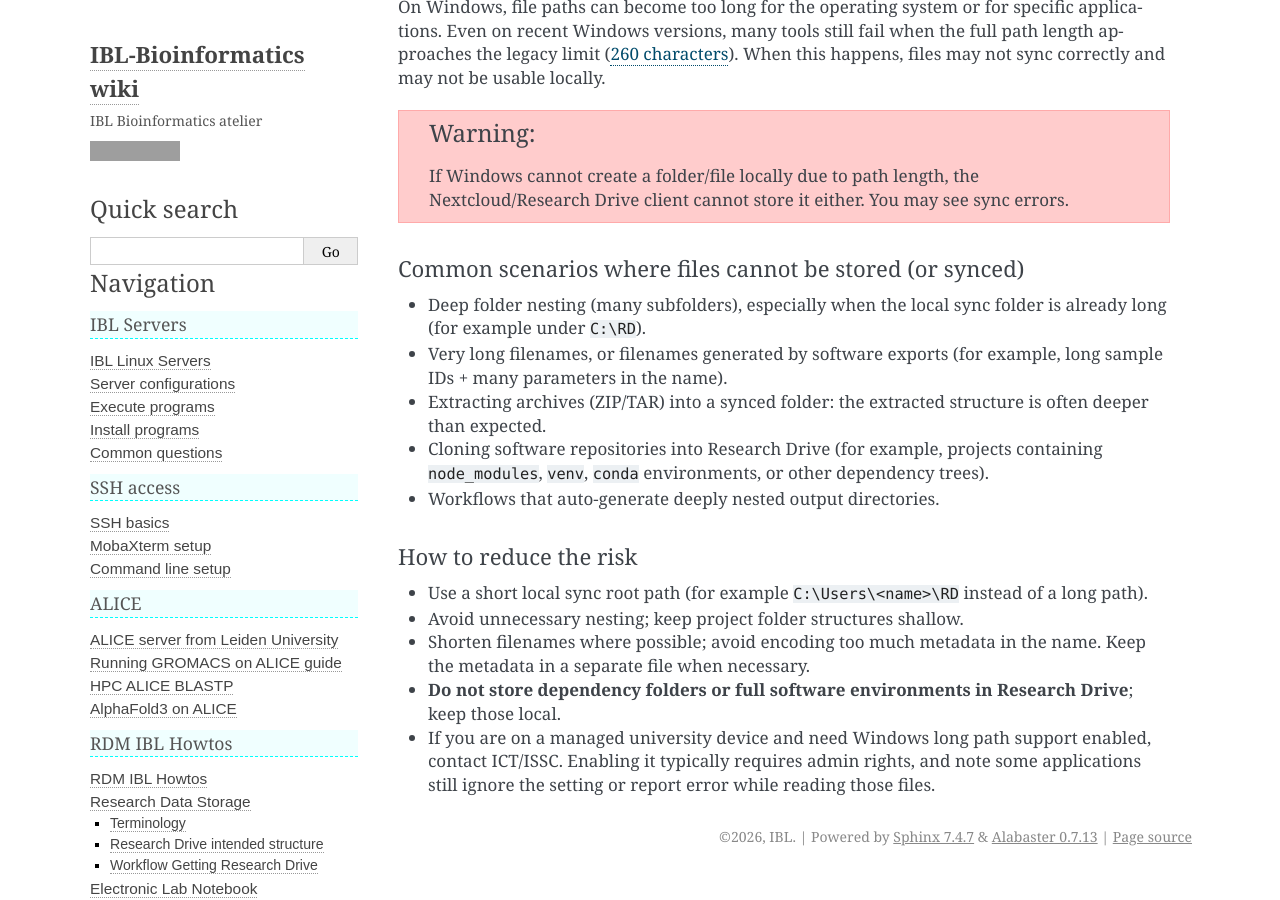
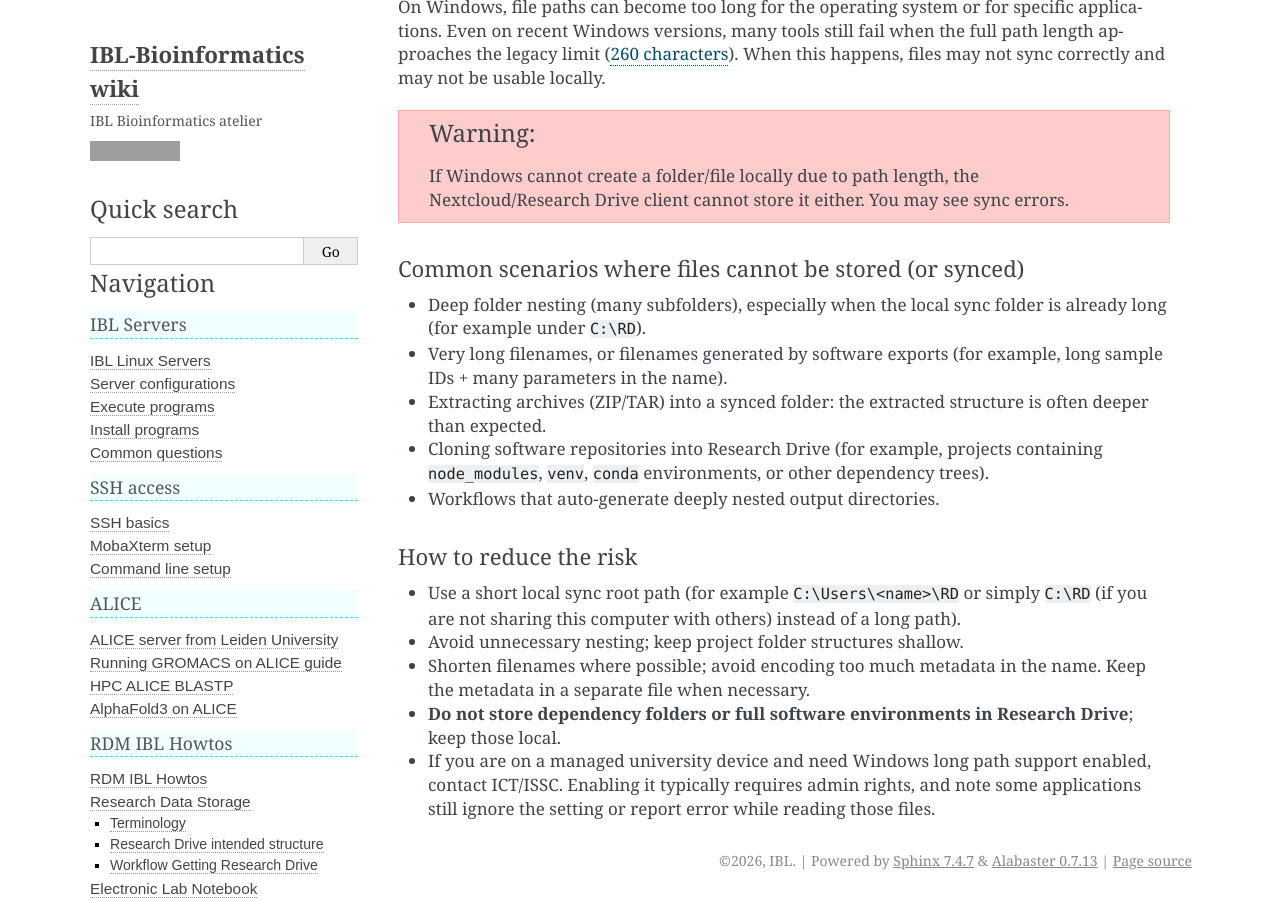
Before and after one commit to IBL-bioinfo/IBL-bioinformatics-wiki, a Sphinx documentation site: the page built from docs/source/rdm_howtos/ResearchDrive.md, in a window 1280 px wide and 900 px high, scrolled down 9988 px. Built offline with Sphinx 7.4.7, drawn with Linux system fonts in a browser that asks for light colours; grey boxes are pictures that could not be loaded.

Commit message:
ResearchDrive can be set at c:\ Fixes #144

```diff
--- a/docs/source/rdm_howtos/ResearchDrive.md
+++ b/docs/source/rdm_howtos/ResearchDrive.md
@@ -175,7 +175,7 @@ If Windows cannot create a folder/file locally due to path length, the Nextcloud
 
 #### How to reduce the risk
 
-- Use a short local sync root path (for example `C:\Users\<name>\RD` instead of a long path).
+- Use a short local sync root path (for example `C:\Users\<name>\RD` or simply `C:\RD` (if you are not sharing this computer with others) instead of a long path).
 - Avoid unnecessary nesting; keep project folder structures shallow.
 - Shorten filenames where possible; avoid encoding too much metadata in the name. Keep the metadata in a separate file when necessary.
 - **Do not store dependency folders or full software environments in Research Drive**; keep those local.
```
